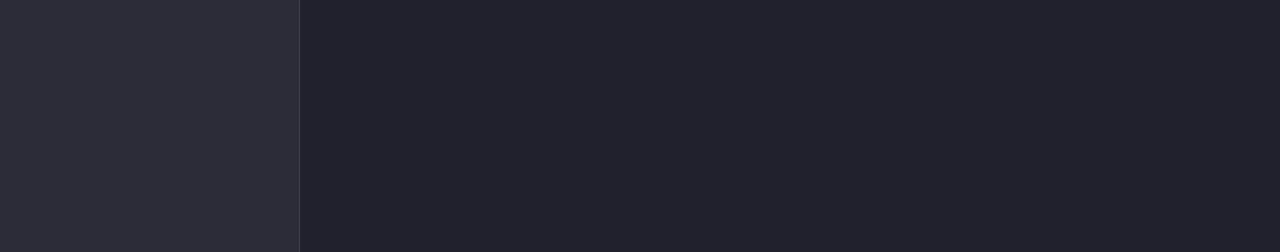
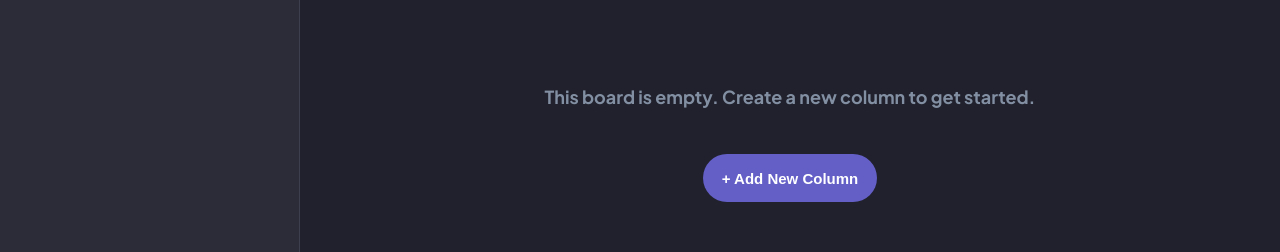
Before and after one commit to JonahFoster/task-management, a React (Vite) app in the folder task-manager/: page / in a window 1280 px wide. Shown: the part 280-532 px from the top of the page. Built offline with nearby package versions, Linux system fonts and the light colour scheme; no server answers; the database is empty.

Commit message:
Initial implementation of board content component

```diff
--- a/task-manager/src/App.jsx
+++ b/task-manager/src/App.jsx
@@ -2,6 +2,7 @@ import './assets/stylesheets/App.css'
 import { BoardProvider } from './contexts/BoardContext.jsx'
 import SidePanel from './components/SidePanel'
 import Header from './components/Header'
+import BoardContent from './components/BoardContent'
 function App() {
 
   return (
@@ -10,6 +11,7 @@ function App() {
               <SidePanel/>
               <div className="main-content">
                   <Header/>
+                  <BoardContent />
               </div>
           </main>
       </BoardProvider>
--- /dev/null
+++ b/task-manager/src/assets/stylesheets/BoardContent.module.css
@@ -0,0 +1,31 @@
+.mainBoardContainer {
+    display: flex;
+    align-items: center;
+    justify-content: center;
+    max-height: 100%;
+    min-height: 80vh;
+}
+
+.noColumnsContainer {
+    text-align: center;
+
+}
+
+.noColumnText {
+    color: var(--muted-gray)
+}
+
+.noColumnButton {
+    width: 174px;
+    height: 48px;
+    margin-top: 32px;
+    border-radius: 24px;
+    background: var(--purple);
+    border: none;
+    align-self: center;
+    color: white;
+    font-size: 15px;
+    font-style: normal;
+    font-weight: 700;
+    line-height: normal;
+}
--- /dev/null
+++ b/task-manager/src/components/BoardContent.jsx
@@ -0,0 +1,13 @@
+import styles from "../assets/stylesheets/BoardContent.module.css"
+
+export default function BoardContent() {
+    return (
+        <div className={styles.mainBoardContainer}>
+            <div className={styles.noColumnsContainer}>
+                <h2 className={styles.noColumnText}>This board is empty. Create a new column to get started.</h2>
+                <button className={styles.noColumnButton}>+ Add New Column</button>
+            </div>
+        </div>
+
+    )
+}
```
